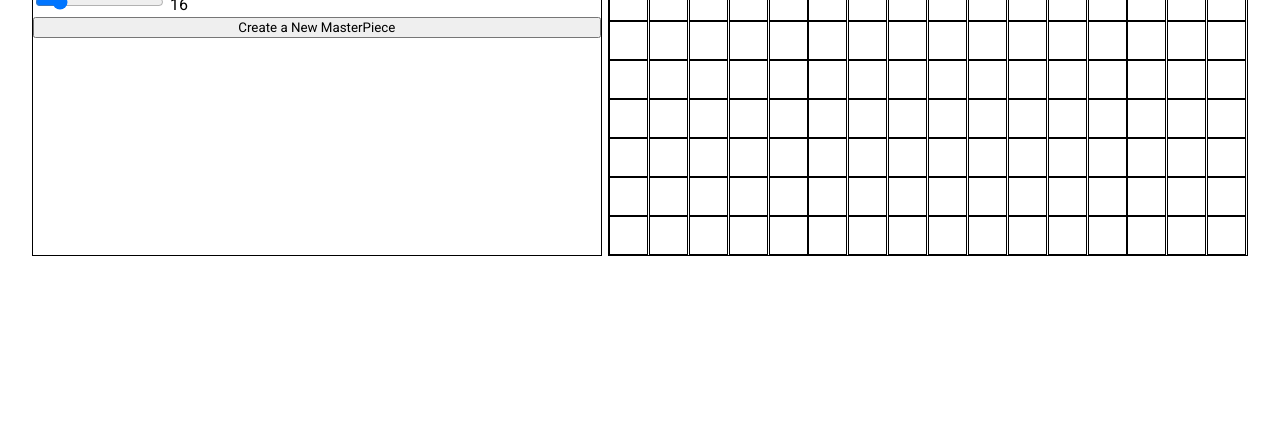
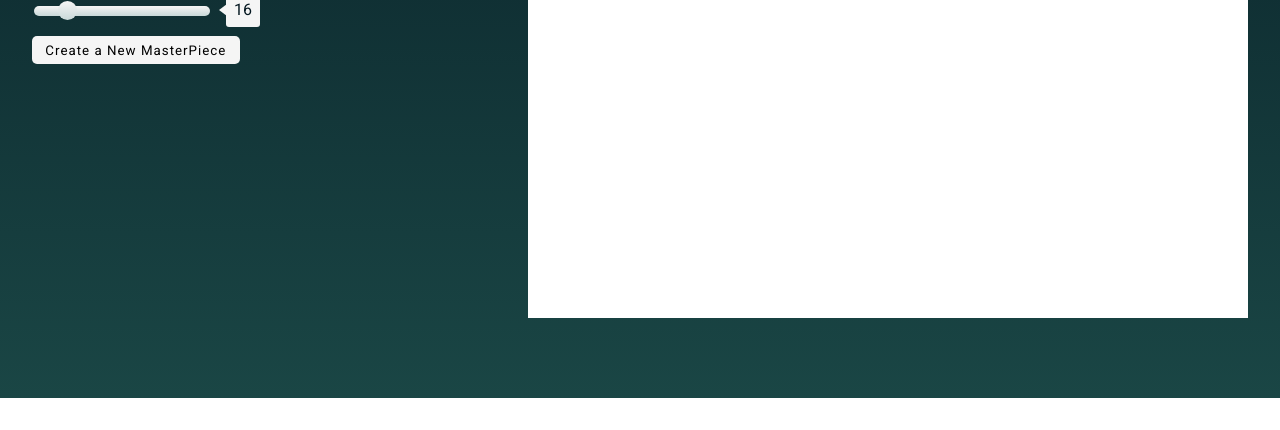
Before and after one commit to MooseCowBear/odin-project-etch-a-sketch, a plain HTML site: page index.html in a window 1280 px wide. Shown: the part 450-880 px from the top of the page. After the commit the page ends 848 px from the top, so only its background shows below. Drawn offline with Linux system fonts and the light colour scheme.

Commit message:
Add styling for slider, adjust colors

```diff
--- a/styles.css
+++ b/styles.css
@@ -1,4 +1,9 @@
-
+:root {
+  --background: #051821;
+  --secondary: #1a4645;
+  --text: whitesmoke;  /*#fbf3f2;*/
+  --gradient: #C9D9D9;
+}
 /* reset */
 *,
 *::before,
@@ -57,17 +62,15 @@ a:not([class]) {
 body {
   font-family: "Roboto", sans-serif;
   font-size: 16px;
-}
-
-div {
-  border: 1px solid black; /* temp */
+  background: linear-gradient(var(--background), var(--secondary));
+  color: var(--text);
 }
 
 main {
   display: grid;
-  grid-template-columns: 1fr minmax(350px, 80vh); /* want a square */
+  grid-template-columns: 1fr minmax(350px, 90vh); /* want a square */
   column-gap: 0.4em;
-  margin: 5em 2em;
+  margin: 3em 2em;
 }
 
 h1 {
@@ -78,11 +81,13 @@ h1 {
   display: flex;
   flex-direction: column;
   justify-content: center;
+  align-items: flex-start;
 }
 
 .right {
   display: grid; /* template set in script */
-  height: minmax(350px, 80vh);
+  height: minmax(350px, 90vh);
+  background-color: transparent;
 }
 
 .center {
@@ -90,3 +95,123 @@ h1 {
   justify-content: center;
   align-items: center;
 }
+
+button {
+  padding: 0.5em 1em;
+  letter-spacing: 1px;
+  background-color: var(--text);
+  border: none;
+  border-radius: 5px;
+  margin: 1em 0;
+}
+
+.fa-solid {
+  color: white;
+}
+
+.square {
+  transition: all 100ms;
+}
+
+
+/*Range Reset*/
+
+form {
+  margin-top: 1em;
+  position: relative;
+}
+
+input[type="range"] {
+  -webkit-appearance: none;
+   appearance: none;
+   background: transparent;
+   cursor: pointer;
+   width: 11rem;
+}
+
+/* Removes default focus */
+input[type="range"]:focus {
+ outline: none;
+}
+
+/***** Chrome, Safari, Opera and Edge Chromium styles *****/
+/* slider track */
+input[type="range"]::-webkit-slider-runnable-track {
+  background: linear-gradient(var(--text), var(--gradient));
+  border-radius: 0.5rem;
+  height: 0.6rem;
+}
+
+/* slider thumb */
+input[type="range"]::-webkit-slider-thumb {
+ -webkit-appearance: none; /* Override default look */
+  appearance: none;
+  margin-top: -5px; /* Centers thumb on the track */
+
+  /*custom styles*/
+  background: linear-gradient(var(--text), var(--gradient));
+  height: 1.2rem;
+  width: 1.2rem;
+  border-radius: 50%;
+}
+
+input[type="range"]:focus::-webkit-slider-thumb {
+ border: 1px solid var(--text);
+ outline: 3px solid var(--text);
+ outline-offset: 0.125rem;
+}
+
+/******** Firefox styles ********/
+/* slider track */
+input[type="range"]::-moz-range-track {
+  background: linear-gradient(var(--text), var(--gradient));
+  border-radius: 0.5rem;
+  height: 0.6rem;
+
+  /*background-color: whitesmoke;
+  border-radius: 0.5rem;
+  height: 0.5rem;*/
+}
+
+/* slider thumb */
+input[type="range"]::-moz-range-thumb {
+  border: none; /*Removes extra border that FF applies*/
+  border-radius: 0; /*Removes default border-radius that FF applies*/
+
+  /*custom styles*/
+  background-color: var(--text);
+  height: 2rem;
+  width: 1rem;
+}
+
+input[type="range"]:focus::-moz-range-thumb {
+ border: 1px solid var(--text);
+ outline: 3px solid var(--text);
+ outline-offset: 0.125rem;
+}
+
+/*doesn't work */
+
+form .range-value{
+	position:absolute;
+	margin-left: 14px;
+  padding: 0.1em 0.5em;
+
+	background-color: var(--text);
+  color: var(--background);
+	border-radius: 3px;
+	text-align:center;
+	line-height: 30px;
+  bottom: -4px;
+}
+
+form .range-value:before{
+	content:'';
+	position:absolute;
+	border-right:9px solid transparent;
+	border-left:9px solid transparent;
+	border-bottom:12px solid var(--text);
+	left:-10px;
+	top: 50%;
+	transform:translateY(-50%) rotate(-90deg);
+}
```
